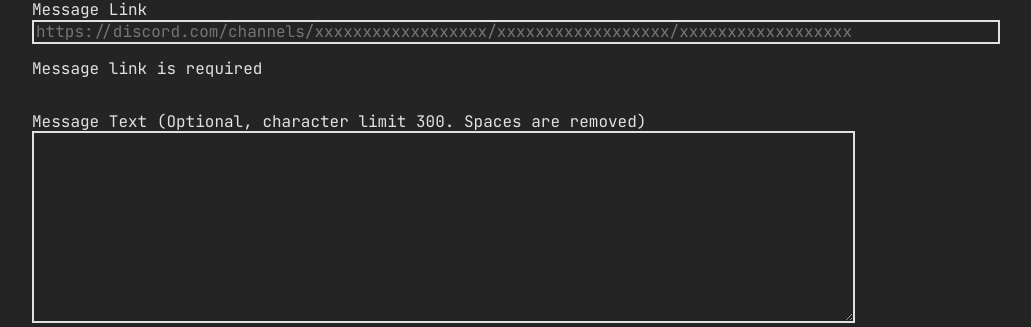
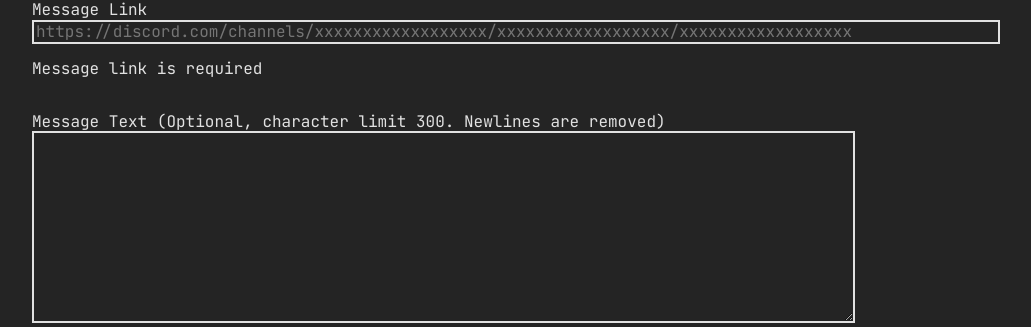
Before and after one commit to Alex-Programs/tipjar, a Flask app: page /submit in a window 1280 px wide. Shown: the part 205-532 px from the top of the page, without its empty margins (8-1039 px from the left). Run offline with Flask 2, Linux system fonts and the light colour scheme.

Commit message:
Minor changes

```diff
--- a/templates/index.html
+++ b/templates/index.html
@@ -61,6 +61,5 @@
 </p>
 <p style="color: white; text-align: center">Website by IHave</p>
 <p style="color: white; text-align: center">Thanks to Strikeaglechase for the subdomain</p>
-<p style="color: white; text-align: center; font-size: 10px;">Favicon by Stefan Mihaylov of Noun Project</p>
 </body>
 </html>
--- a/templates/submit.html
+++ b/templates/submit.html
@@ -75,7 +75,7 @@
 
         </br> <p id="link-msg"></p> </br>
 
-        <label for="msgtext">Message Text (Optional, character limit 300. Spaces are removed)</label> </br>
+        <label for="msgtext">Message Text (Optional, character limit 300. Newlines are removed)</label> </br>
         <textarea type="text" maxlength="300" id="msgtext" cols="80" rows="10" oninput="check_for_keywords()"></textarea>
 
         </br>
```
Also changed, not shown: main.py (+9 -1 lines), assets/noun-tip-jar-3080168.png (deleted).
